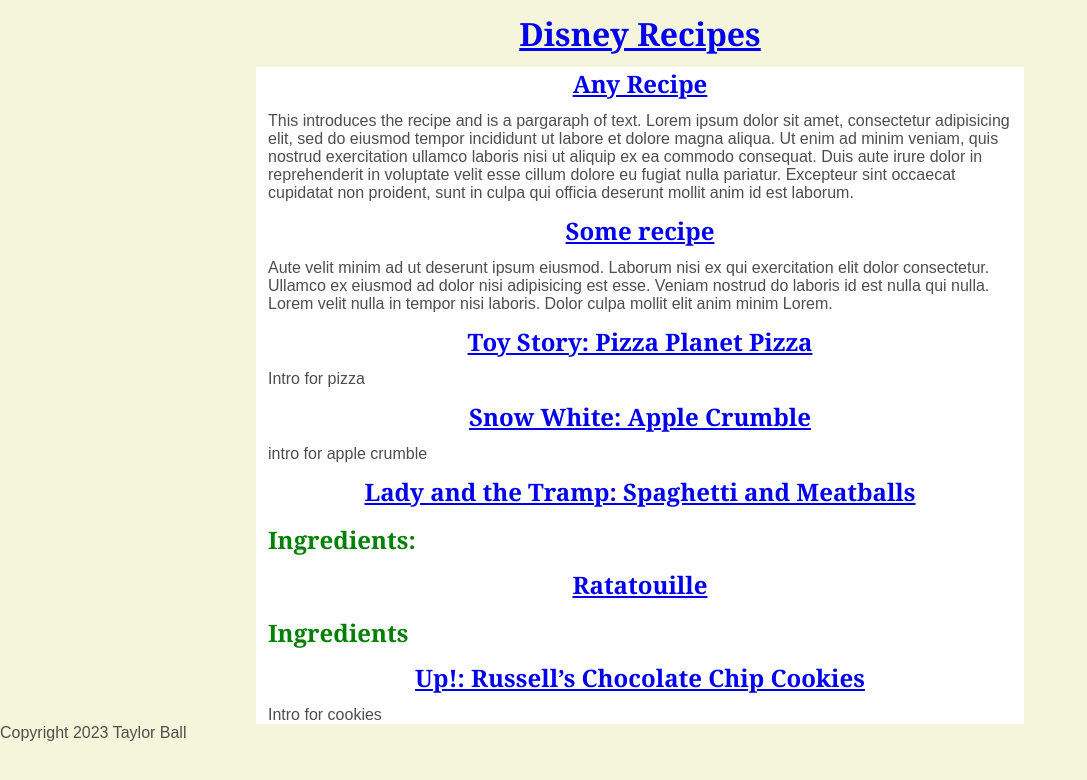
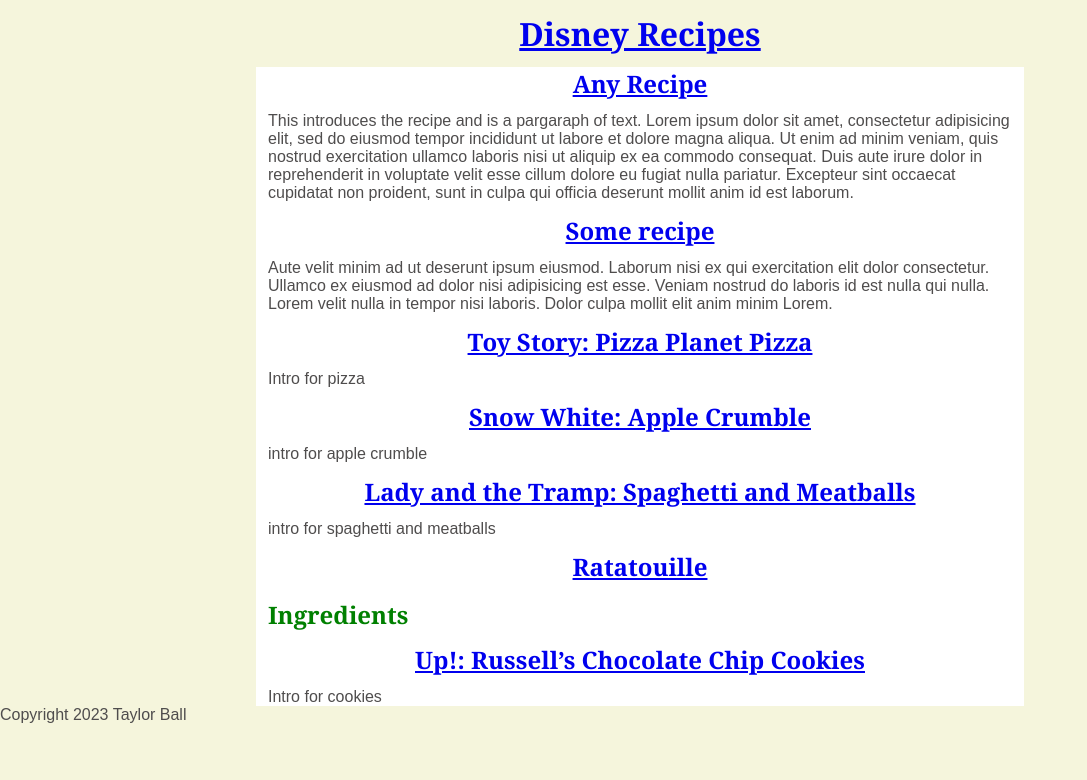
Before and after one commit to taylorball1/Recipes, a Jekyll site: the page built from pages/recipelisting.md, in a window 1280 px wide. Shown: the top 780 px of the page, without its empty margins (0-1087 px from the left). Built offline with Jekyll 4.4.1, drawn with Linux system fonts in a browser that asks for light colours.

Commit message:
Update Recipe “lady-and-the-tramp-spaghetti-and-meatballs”

```diff
--- a/_recipes/lady-and-the-tramp-spaghetti-and-meatballs.md
+++ b/_recipes/lady-and-the-tramp-spaghetti-and-meatballs.md
@@ -4,6 +4,10 @@
 order: 3
 layout: recipe
 ---
+intro for spaghetti and meatballs
+
+![Spaghetti and meatballs ](../uploads/diego-ramirez-oc3lzi9p6ku-unsplash.jpg)
+
 ## **Ingredients:**
 
 * 1 pound ground beef
@@ -18,8 +22,6 @@
 * 5 tablespoons grated Parmesan cheese
 * 5 tablespoons chopped fresh basil
 
-
-
 ## M﻿ethod:
 
 1. Combine the first 6 ingredients and 2 tablespoons of pasta sauce in a medium bowl
```
Also changed, not shown: 1 other file.
